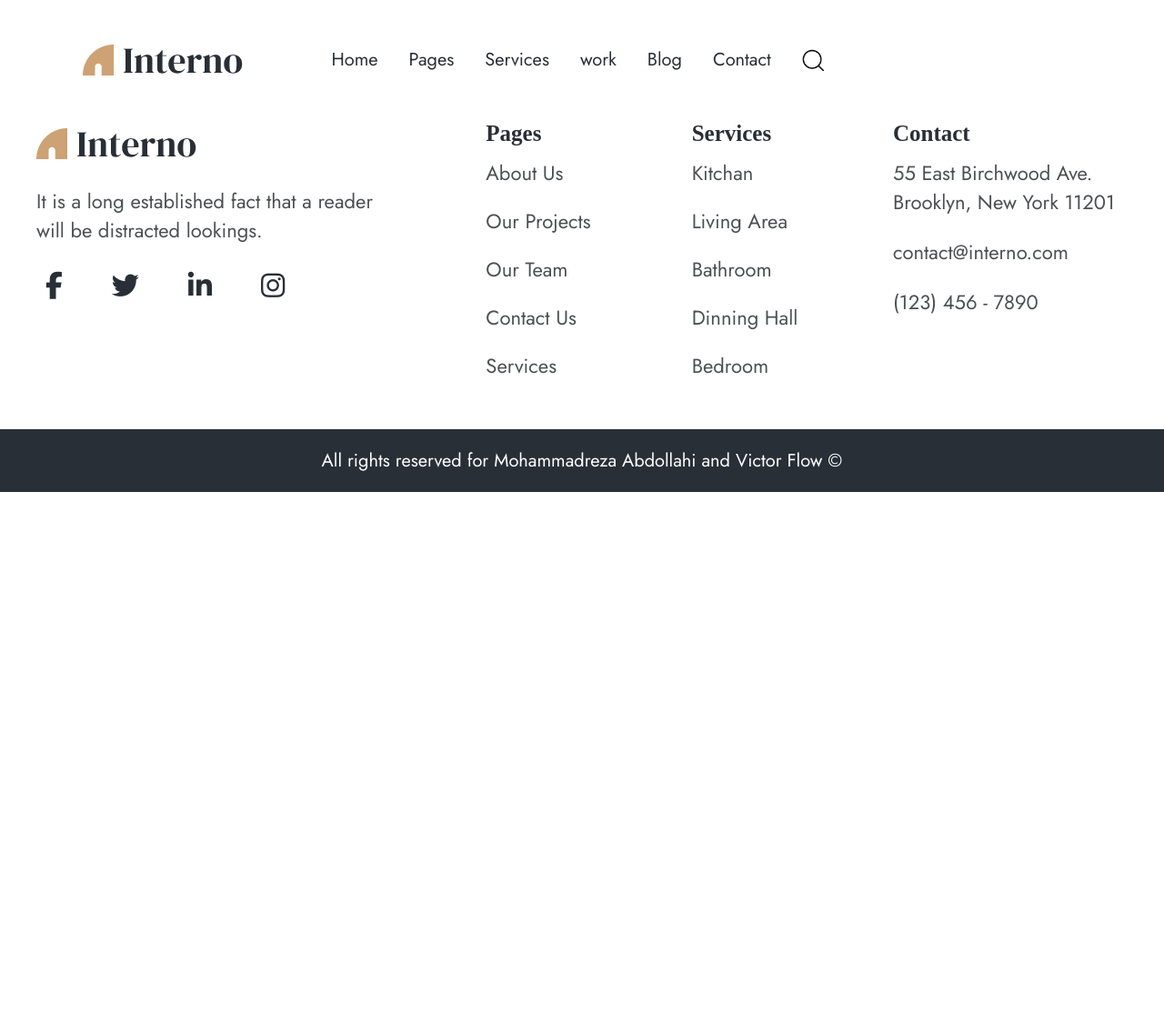
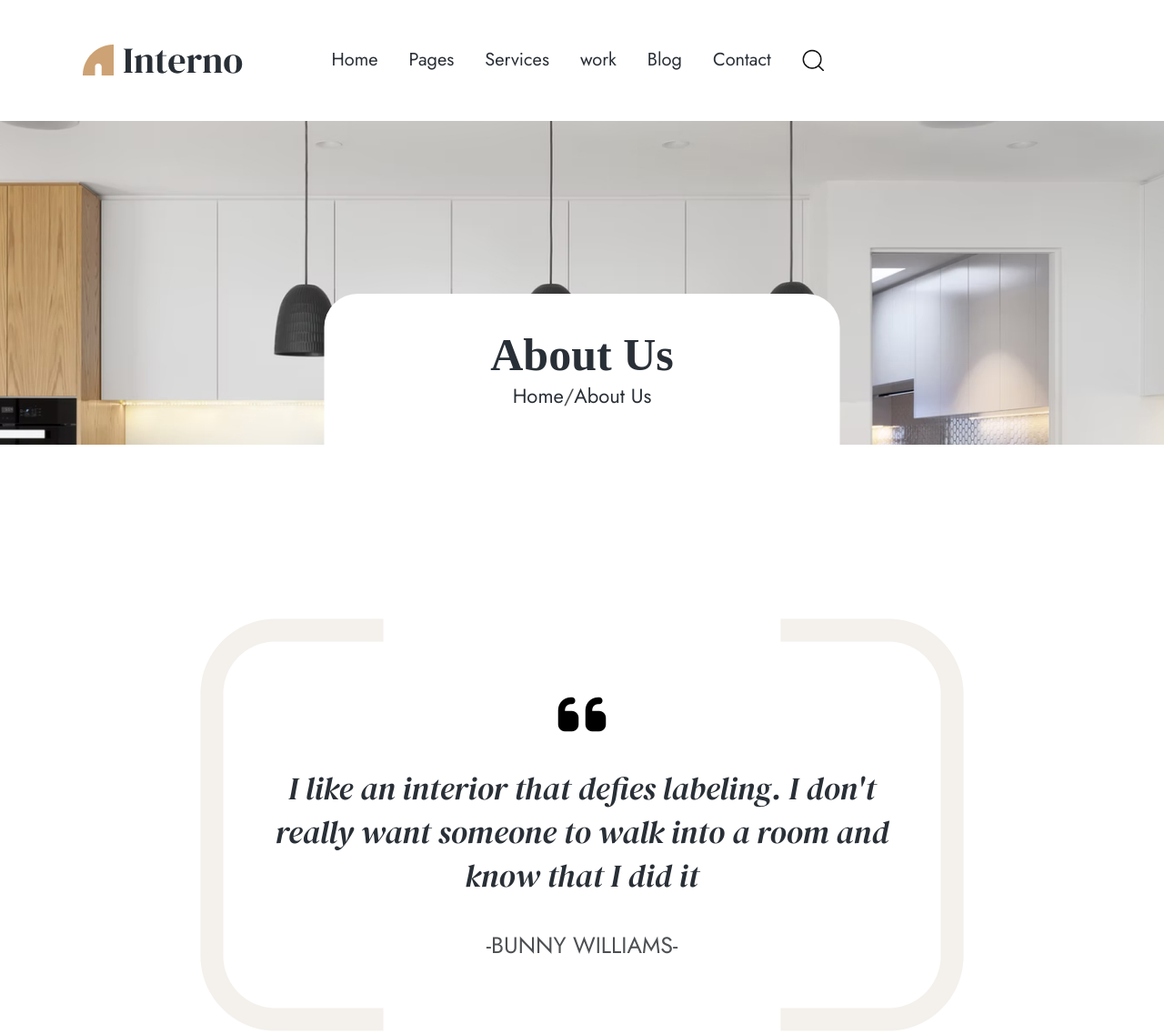
Before and after one commit to Mohammadreza-Abdollahi/Interno, a plain HTML site: page about.html in a window 1280 px wide. Shown: the part 2-1139 px from the top of the page at 91% size. Before the commit the page ends 800 px from the top, so only its background shows below. Drawn offline with nearby package versions, Linux system fonts and the light colour scheme.

Commit message:
version 0.1.8
added about-us banner and about-us quotes section

```diff
--- a/about.css
+++ b/about.css
@@ -0,0 +1,65 @@
+a{
+    color: var(--color-2);
+}
+/* Banner */
+.banner-sec{
+    width: var(--full-width);
+    height: 356px;
+    background-image: url("src/img/about-page/banner.jpg");
+    background-position: center;
+    background-size: cover;
+    position: relative;
+}
+.banner-title{
+    /* max-width: 503px; */
+    position: absolute;
+    transform: translateX(-50%) translateY(-100%);
+    top: 100%;
+    left: 50%;
+    padding: 38px 0px 38px 0px;
+    background-color: #fff;
+    border-top-left-radius: 37px;
+    border-top-right-radius: 37px;
+}
+.banner-title h2,
+.banner-title span{
+    display: flex;
+    justify-content: center;
+    align-items: center;
+}
+/* quotes */
+.quotes-sec{
+    width: var(--container);
+    margin: 200px auto;
+}
+.quotes-titles{
+    max-width: 876px;
+    margin: 0px auto;
+    padding: 67px 62px;
+    text-align: center;
+    position: relative;
+}
+.quotes-titles span{
+    width: 730px;
+    display: block;
+    margin: 0px auto 34px auto;
+}
+.quotes-titles .pars{
+    font-size: 25px;
+}
+.quote-icon{
+    font-size: 60px;
+    margin-bottom: 27px;
+}
+.quotes-titles .left-patt{
+    position: absolute;
+    transform: translateY(-50%);
+    left: 80px;
+    top: 50%;
+}
+.quotes-titles .right-patt{
+    position: absolute;
+    transform: translateY(-50%) scaleX(-1);
+    right: 80px;
+    top: 50%;
+}
--- a/about.html
+++ b/about.html
@@ -37,7 +37,22 @@
         </nav>
     </header>
     <!-- Banner -->
-
+    <section class="banner-sec">
+        <div class="banner-title">
+            <h2 class="big-heading-title">About Us</h2>
+            <span class="pars"><a href="index.html">Home</a> / <a href="about.html">About Us</a></span>
+        </div>
+    </section>
+    <!-- quotes -->
+     <section class="quotes-sec">
+        <div class="quotes-titles">
+            <img loading="lazy" class="left-patt" src="src/img/about-page/left-pattern.png" alt="LeftPattern">
+            <i class="fa-solid fa-quote-left quote-icon"></i>
+            <span class="italic-heading-title">I like an interior that defies labeling. I don't really want someone to walk into a room and know that I did it</span>
+            <p class="pars">-BUNNY WILLIAMS-</p>
+            <img loading="lazy" class="right-patt" src="src/img/about-page/left-pattern.png" alt="LeftPattern">
+        </div>
+     </section>
     <!-- Footer -->
     <section class="footer-sec">
         <div  data-aos="fade-right" data-aos-duration="3000" class="footer-side-1">
--- a/main.css
+++ b/main.css
@@ -2,6 +2,10 @@
 @font-face {
     font-family: serif;
     src: url("./src/font/DMSerifDisplay-Regular.ttf");
+}
+@font-face {
+    font-family: serif-italic;
+    src: url("./src/font/DMSerifDisplay-Italic.ttf");
 }
 @font-face {
     font-family: jost-regular;
@@ -76,6 +80,12 @@
     display: block;
     font-family: serif;
     font-size: 25px;
+    color: var(--color-2);
+}
+.italic-heading-title{
+    display: block;
+    font-family: serif-italic;
+    font-size: 35px;
     color: var(--color-2);
 }
 .pars{
```
Also changed, not shown: src/font/DMSerifDisplay-Italic.ttf (added).
